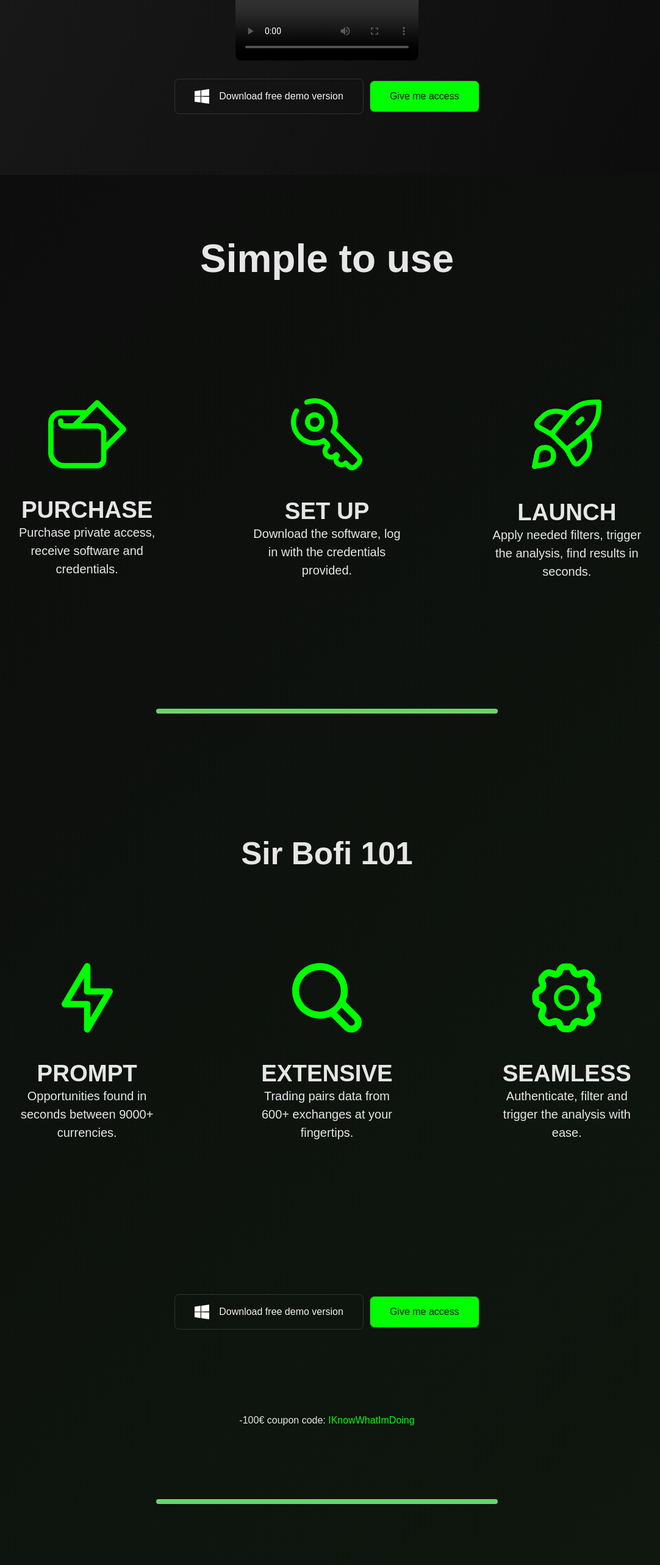
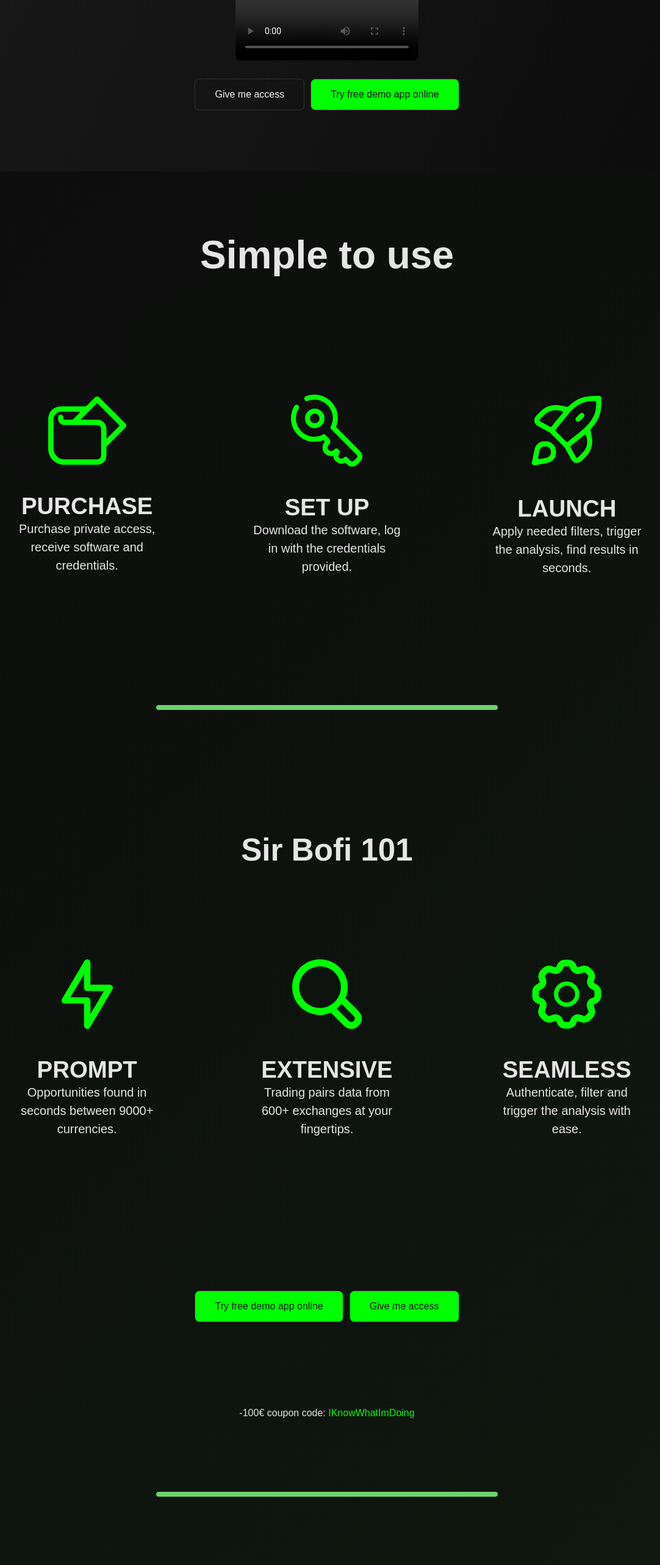
Before and after one commit to EharK/Sir_Bofi_Landing, a Svelte app: page / in a window 1280 px wide. Shown: the part 1080-3646 px from the top of the page at 61% size, without its empty margins (104-1186 px from the left). Built offline with nearby package versions, Linux system fonts and the light colour scheme; grey boxes are pictures that could not be loaded.

Commit message:
WEB DEMO RELEASE

```diff
--- a/src/App.svelte
+++ b/src/App.svelte
@@ -152,32 +152,27 @@
                 <track kind="captions" default src="">
             </video>
             <div class="buttons-wrapper">
-                <a href="Sir_Bofi0.6.0.exe" download on:click={showLoadingUntilDownloadStarted}>
-                    <button class="big-button transparent">
-                        {#if downloadStarted}
-                            <span class="spinner"></span>
-                        {:else}
-                            <img src="windows_logo.svg" width="24px" height="24px" style="margin-right: 8px" alt="">
-                        {/if}
-                        <span>Download free demo version</span>
-                    </button>
-                </a>
                 <div class="spinner-with-button-wrapper">
-                    {#if !position_available}
-                        <button class="{!cfasl ? '' : 'disabled'}  colored big-button" on:click={() => gkrlef(1)}>
-                            <span>Give me access</span>
-                        </button>
-                    {:else}
-                        <button class="{!cfasl ? '' : 'disabled'} colored big-button" on:click={() => purchase()}>
-                            <span>Purchase account</span>
-                        </button>
-                    {/if}
                     {#if cfasl}
                         <span class="spinner"></span>
                     {:else if position_available}
                         <span class="text-glow">Available</span>
                     {/if}
+                    {#if !position_available}
+                        <button class="{!cfasl ? '' : 'disabled'} big-button transparent" on:click={() => gkrlef(1)}>
+                            <span>Give me access</span>
+                        </button>
+                    {:else}
+                        <button class="{!cfasl ? '' : 'disabled'} big-button transparent" on:click={() => purchase()}>
+                            <span>Purchase account</span>
+                        </button>
+                    {/if}
                 </div>
+                <a href="https://demo.sirbofi.com/">
+                    <button class="big-button colored">
+                        <span>Try free demo app online</span>
+                    </button>
+                </a>
             </div>
         </div>
     </div>
@@ -240,10 +235,9 @@
             </div>
         </div>
         <div class="buttons-wrapper">
-            <a href="Sir_Bofi0.6.0.exe" download on:click={showLoadingUntilDownloadStarted}>
-                <button class="big-button transparent">
-                        <img src="windows_logo.svg" width="24px" height="24px" style="margin-right: 8px" alt="">
-                    <span>Download free demo version</span>
+            <a href="https://demo.sirbofi.com/">
+                <button class="big-button colored">
+                    <span>Try free demo app online</span>
                 </button>
             </a>
             <div class="spinner-with-button-wrapper">
@@ -326,7 +320,8 @@
                 <h3>Availability</h3>
                 <p>
                     Windows portable executable version of the application is <span class="hl">signed and available for
-                    download</span> - Demo version on this very webpage and the premium version after purchasing an
+                    download</span> - You can try out <a class="inline" href="https://demo.sirbofi.com">free demo
+                    application online</a> and the premium version after purchasing an
                     account. MacOS version is currently not available due to the inexistent collaboration from
                     Apple’s side on even successfully beginning the validation process of applying for the Code
                     Signing certificate for their operating systems.
```
Also changed, not shown: 5 other files (tests, documents, lock files or other folders).
